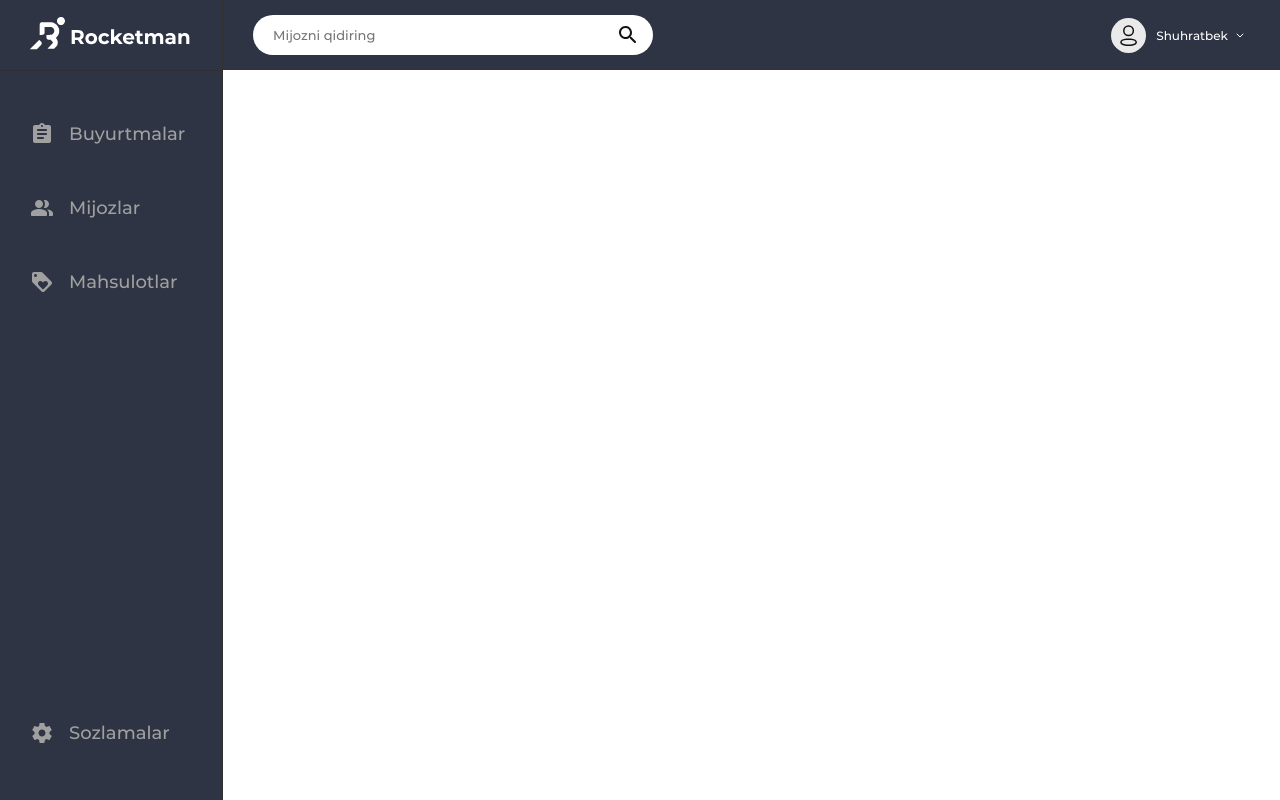
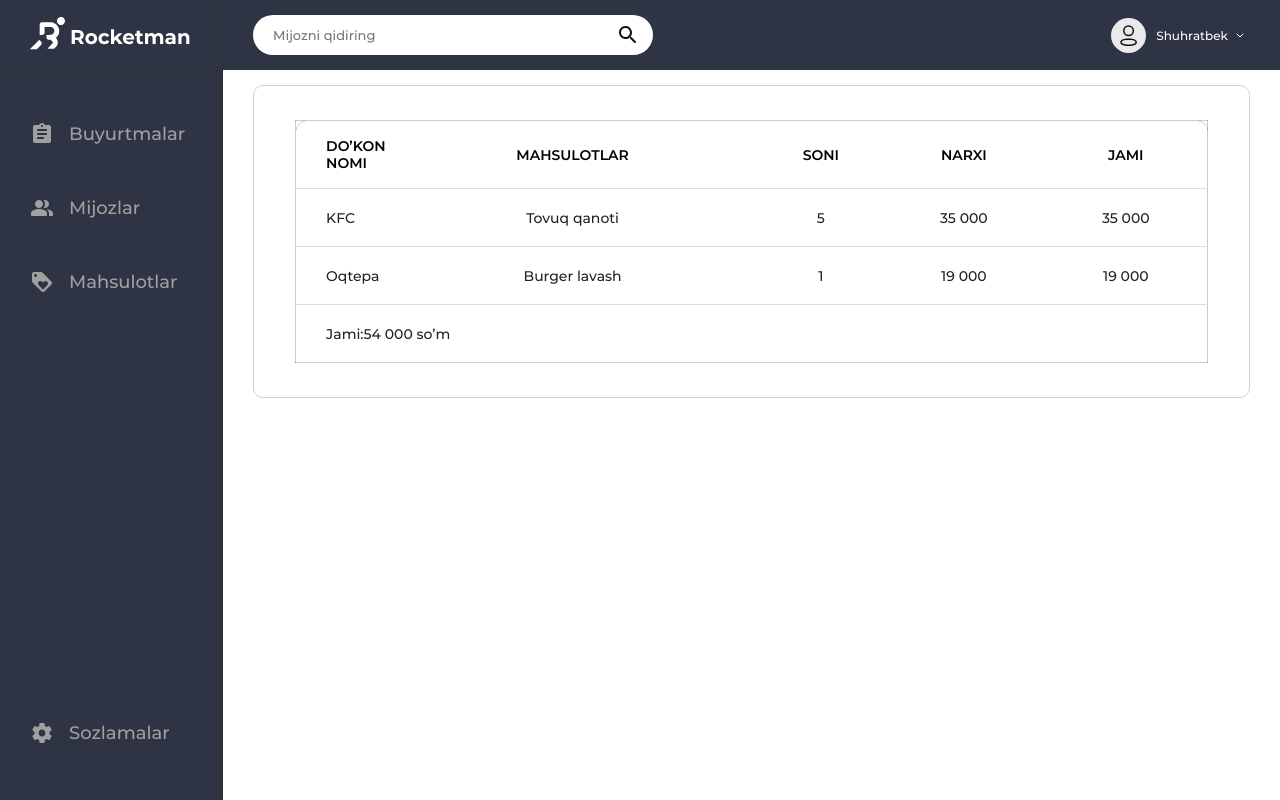
Before and after one commit to abdulqodir18/Rocketman, a React (Create React App) app: page /detail in a window 1280 px wide. Both pictures are taken after typing "Sample", "Sample123" into the empty fields and a click on the button "Kirish". Built offline with nearby package versions, Linux system fonts and the light colour scheme.

Commit message:
create table for order details

```diff
--- /dev/null
+++ b/src/components/ClientDetails/ClientDetails.js
@@ -0,0 +1,50 @@
+import "./ClientDetails.scss"
+
+import Container from "../Container/Container"
+
+function ClientDetails () {
+    return (
+        <>
+            <Container>
+                <div className="details-section">
+                    <table className="order-details">
+                        <thead>
+                            <tr className="detail-table-heading">
+                                <th colSpan="1">Do’kon nomi</th>
+                                <th colSpan="1">Mahsulotlar</th>
+                                <th colSpan="1">Soni</th>
+                                <th colSpan="1">Narxi</th>
+                                <th colSpan="1">Jami</th>
+                            </tr>
+                        </thead>
+
+                        <tbody>
+                            <tr>
+                                <td colSpan="1">KFC</td>
+                                <td colSpan="1">Tovuq qanoti</td>
+                                <td colSpan="1">5</td>
+                                <td colSpan="1">35 000</td>
+                                <td colSpan="1">35 000</td>
+                            </tr>
+                            <tr>
+                                <td colSpan="1">Oqtepa</td>
+                                <td colSpan="1">Burger lavash</td>
+                                <td colSpan="1">1</td>
+                                <td colSpan="1">19 000</td>
+                                <td colSpan="1">19 000</td>
+                            </tr>
+                            <tr>
+                                <td colSpan="5">
+                                    <span>Jami:</span>
+                                    <span>54 000 so’m</span>
+                                </td>
+                            </tr>
+                        </tbody>
+                    </table>
+                </div>
+            </Container>
+        </>
+    )
+}
+
+export default ClientDetails
--- /dev/null
+++ b/src/components/ClientDetails/ClientDetails.scss
@@ -0,0 +1,18 @@
+.details-section {
+    padding: 34px 41px;
+    border: 1px solid #D2D2D2;
+    border-radius: 10px;
+}
+
+.order-details, .detail-table-heading {
+    border: 1px solid rgba(0, 0, 0, 0.2);
+    border-collapse: collapse;
+}
+
+.detail-table-heading {
+    font-weight: 600;
+    font-size: 16px;
+    line-height: 20px;
+    color: #000000;
+    background-color: #fff;
+}
--- a/src/components/OrdersTable/OrdersTable.js
+++ b/src/components/OrdersTable/OrdersTable.js
@@ -73,7 +73,7 @@
                      }} className={nextBtnActive ? "prev-next-btn next-btn next-btn-active" : "prev-next-btn    next-btn"} aria-label="next"></button>
                      </div>
                   </td>
-              </tr>
+                  </tr>
                </tbody>
             </Table>
 
--- a/src/screens/Home/Home.js
+++ b/src/screens/Home/Home.js
@@ -8,6 +8,7 @@
 import Settings from '../../components/Settings/Settings'
 
 import ClientsInfo from '../../components/ClientsInfo/ClientsInfo'
+import ClientDetails from '../../components/ClientDetails/ClientDetails'
 
 function Home() {
    return (
@@ -20,6 +21,7 @@
                <Private path="/products" component={Products} />
                <Private path="/settings" component={Settings} />
                <Private path="/info" component={ClientsInfo} />
+               <Private path="/detail" component={ClientDetails} />
             </Switch>
          </div>
       </div>
```
